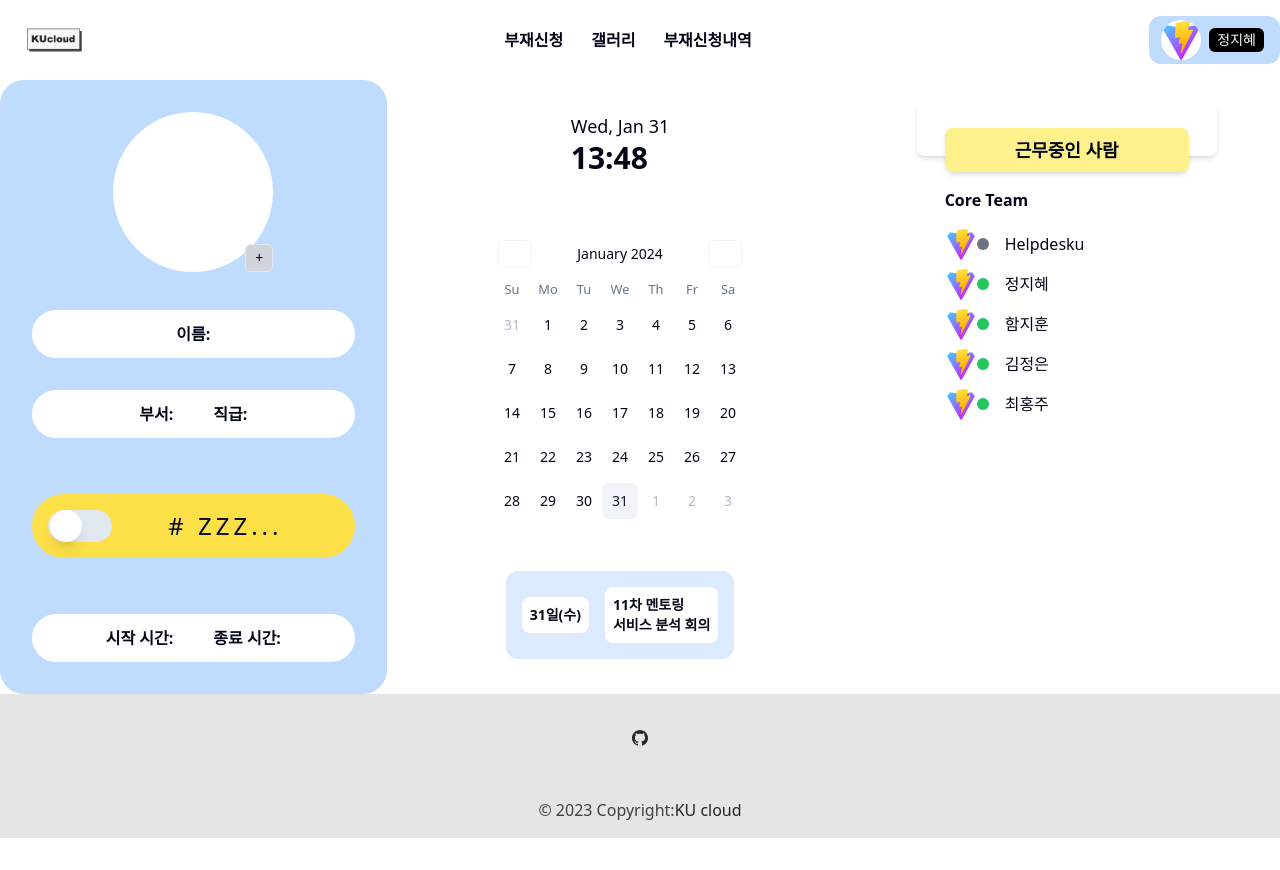
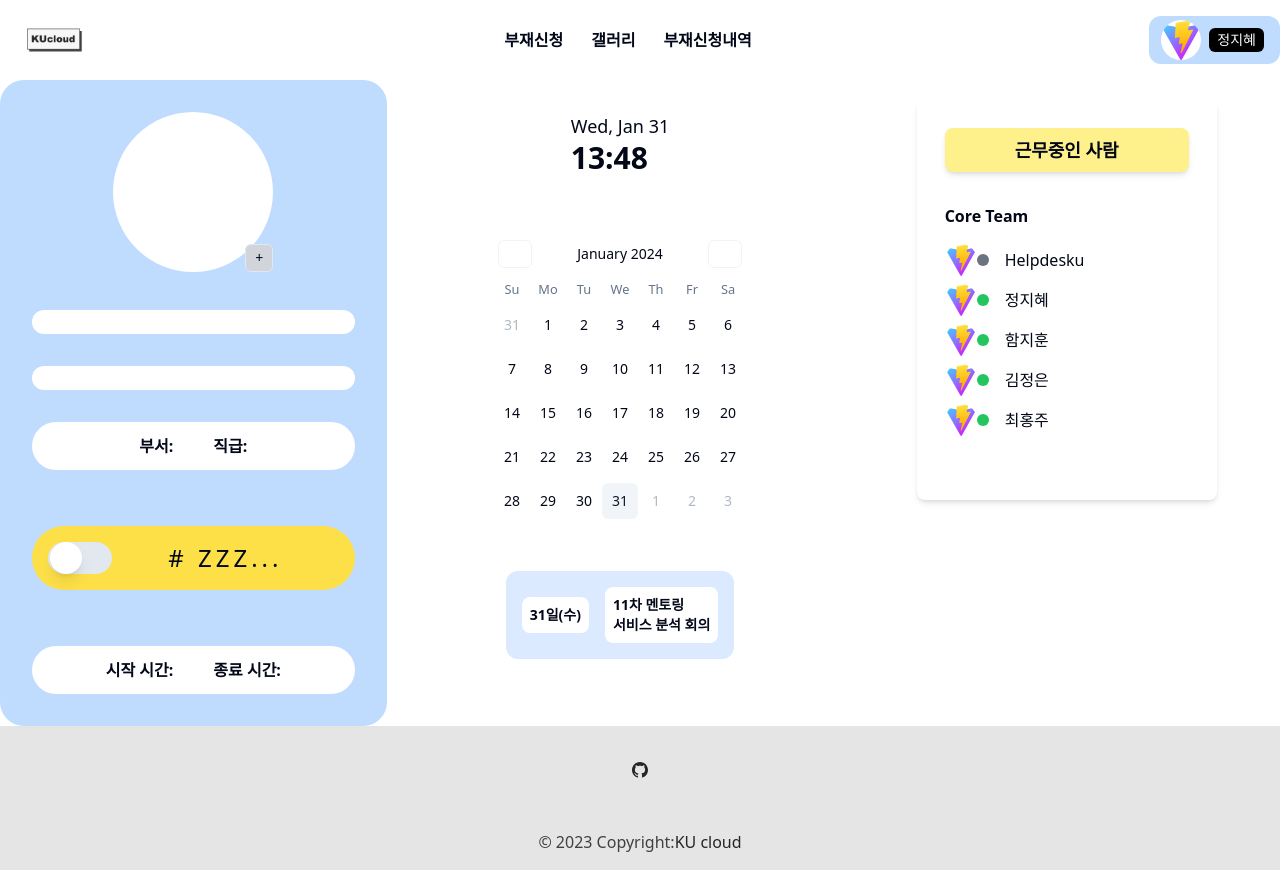
Before and after one commit to ohhhInFastcampus/toyproject1, a React (Vite) app: page / in a window 1280 px wide. Before the commit the page ends 838 px from the top, so only its background shows below. Built offline with nearby package versions, Linux system fonts and the light colour scheme.

Commit message:
WhiteBox 컴포넌트 추가

```diff
--- a/src/components/UserMain.tsx
+++ b/src/components/main/UserMain.tsx
@@ -1,9 +1,12 @@
 import { useState } from "react";
 import MainJobState from "@/components/main/MainJobState";
-import UserName from "@/components/main/UserName";
 import UserDetails from "@/components/main/UserDetails";
 import UserTime from "@/components/main/UserTime";
 import { UserAvatar } from "@/components/main/UserAvatar";
+import WhiteBox from "@/components/main/WhiteBox";
+import { memberDetails } from "@/mocks/teamList";
+
+const User = memberDetails[0];
 
 const UserMain = () => {
   const [switchState, setSwitchState] = useState(false);
@@ -11,6 +14,7 @@ const UserMain = () => {
   const handleSwitchChange = (newState: boolean) => {
     setSwitchState(newState);
   };
+
   return (
     <>
       <div className="nw-[400px]">
@@ -18,9 +22,11 @@ const UserMain = () => {
           <div className="nself-center ">
             <UserAvatar />
           </div>
-          <div>
-            <UserName />
-          </div>
+          <WhiteBox>이름: {User.name}</WhiteBox>
+          <WhiteBox>
+            <div className="nmr-10">부서: {User.department}</div>
+            <div>직급: {User.role}</div>
+          </WhiteBox>
           <div className="nmb-6">
             <UserDetails />
           </div>
--- a/src/components/main/UserName.tsx
+++ /dev/null
@@ -1,28 +0,0 @@
-import { MemberMockType } from "@/components/main/types";
-
-const UserName = ({ name }: MemberMockType) => {
-  return (
-    <div className="nflex nflex-row nbg-white nrounded-full np-3 njustify-center nitems-center nfont-semibold">
-      이름: {name}
-    </div>
-  );
-};
-
-export default UserName;
-
-// const UserName = () => {
-//   const [member] = useState<MemberDetail[]>(memberDetails);
-
-//   서버에서 데이터 불러올 때 사용 예정
-//   useEffect(() => {
-//     const fetchData = async () => {
-//       try {
-//         const response = await axios.get('/api/team-members');
-//         setMembers(response.data);
-//       } catch (error) {
-//         console.error('Error fetching data:', error);
-//       }
-//     };
-
-//     fetchData();
-//   }, []);
--- /dev/null
+++ b/src/components/main/WhiteBox.tsx
@@ -0,0 +1,12 @@
+import { Outlet } from "react-router-dom";
+const WhiteBox = (className: string) => {
+  return (
+    <div
+      className={`nflex nflex-row nbg-white nrounded-full np-3 njustify-center nitems-center nfont-semibold ${className}`}
+    >
+      <Outlet />
+    </div>
+  );
+};
+
+export default WhiteBox;
--- a/src/components/main/WorkingStatus.tsx
+++ b/src/components/main/WorkingStatus.tsx
@@ -6,11 +6,11 @@ interface WorkingStatusProps {
 
 const WorkingStatus = ({ members }: WorkingStatusProps) => {
   return (
-    <div className="nw-[300px] nh-[00px] np-7 nbg-white nrounded-lg nshadow-md nborder-2">
+    <div className="nw-[300px] nh-[400px] np-7 nbg-white nrounded-lg nshadow-md nborder-2">
       <div className="nbg-yellow-200 nrounded-lg nshadow-md np-2 nmb-4">
         <h1 className="ntext-lg ntext-center nfont-bold">근무중인 사람</h1>
       </div>
-      <h2 className="ntext-left nfont-bold">Core Team</h2>
+      <h2 className="nmt-8 ntext-left nfont-bold">Core Team</h2>
       <ul className="nmt-4">
         {members.map((member) => (
           <li key={member.name} className="nflex nitems-center nmb-2">
--- a/src/templates/main/index.tsx
+++ b/src/templates/main/index.tsx
@@ -1,4 +1,4 @@
-import UserMain from "@/components/UserMain";
+import UserMain from "@/components/main/UserMain";
 import { Calendar } from "@/components/main/Calendar";
 import { Clock } from "@/components/main/Clock";
 import { TodoList } from "@/components/main/TodoList";
@@ -7,7 +7,7 @@ import { memberDetails } from "@/mocks/teamList";
 
 const Main = () => {
   return (
-    <div className="nflex ngap-[20px] ">
+    <div className="nflex ngap-[20px]">
       <UserMain />
       <div className="nw-[400px] nm-5 nflex nflex-col nitems-center ngap-y-10">
         <Clock />
```
